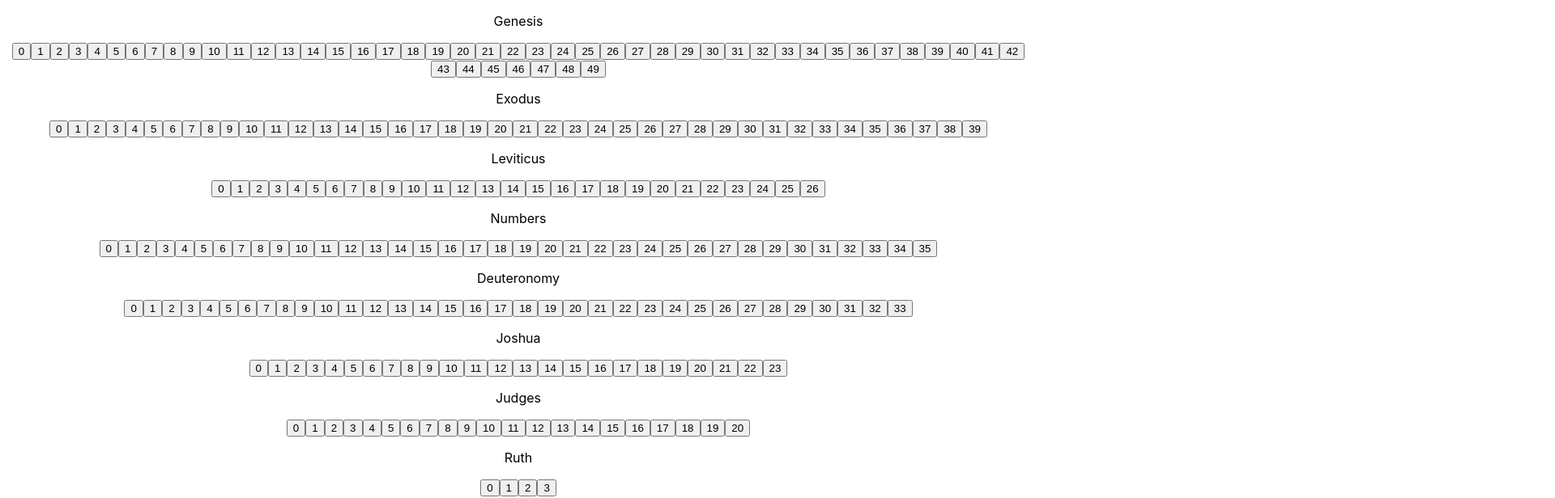
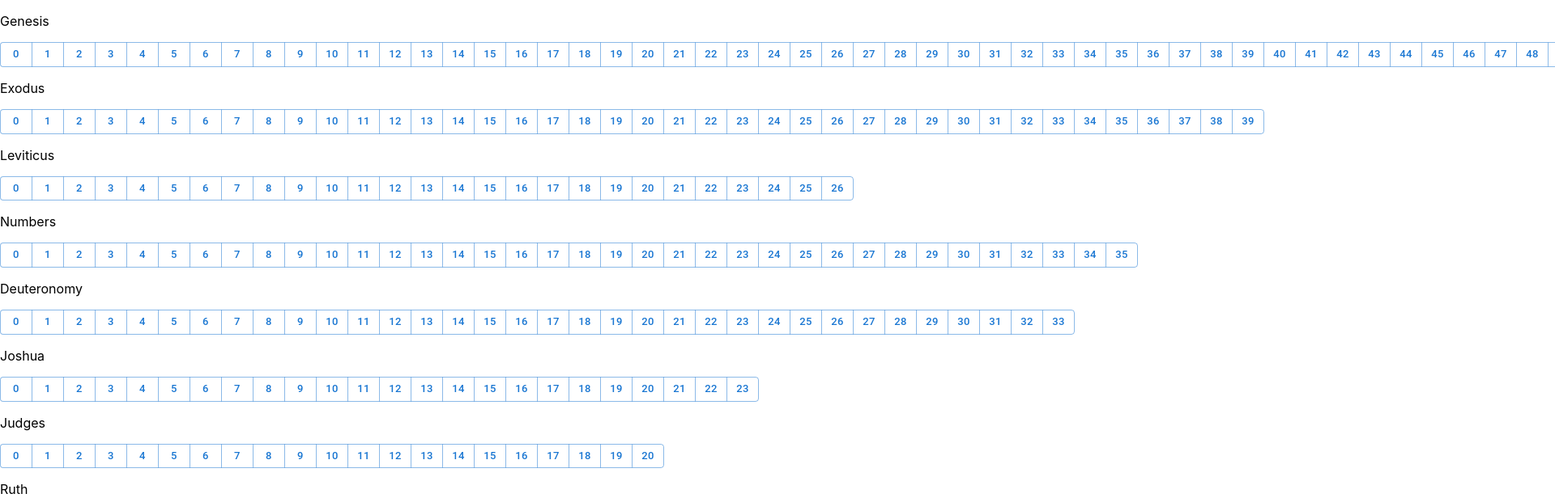
Before and after one commit to florencetsang/word-to-victory, a React (Create React App) app in the folder frontend/: page / in a window 1280 px wide. Shown: the top 616 px of the page at 81% size, 1920 px wide, since content can reach past the window. Built offline with nearby package versions, Linux system fonts and the light colour scheme.

Commit message:
Use button group, Left align.

```diff
--- a/frontend/package.json
+++ b/frontend/package.json
@@ -3,6 +3,9 @@
   "version": "0.1.0",
   "private": true,
   "dependencies": {
+    "@emotion/react": "^11.13.3",
+    "@emotion/styled": "^11.13.0",
+    "@mui/material": "^6.1.5",
     "@testing-library/jest-dom": "^5.17.0",
     "@testing-library/react": "^13.4.0",
     "@testing-library/user-event": "^13.5.0",
--- a/frontend/src/App.css
+++ b/frontend/src/App.css
@@ -1,5 +1,5 @@
 .App {
-  text-align: center;
+  text-align: left;
 }
 
 .App-logo {
--- a/frontend/src/Dashboard.js
+++ b/frontend/src/Dashboard.js
@@ -1,6 +1,8 @@
 import logo from './logo.svg';
 import './App.css';
 import { BOOKS } from './bible/constants.ts';
+import ButtonGroup from '@mui/material/ButtonGroup';
+import Button from '@mui/material/Button';
 
 function Dashboard() {
   return (
@@ -9,9 +11,11 @@ function Dashboard() {
           <div>
             <p>{book.name}</p>
             {/*<p>{book.numChapters}</p>*/}
+            <ButtonGroup size="small">
             {book.numChapters && Array.from({ length: book.numChapters }, (_, i) =>
-                <button key={i}>{i}</button>
+                <Button key={i}>{i}</Button>
             )}
+            </ButtonGroup>
           </div>
       )}
 
```
Also changed, not shown: package.json (deleted, +0 -12 lines), 1 other file (tests, documents, lock files or other folders).
